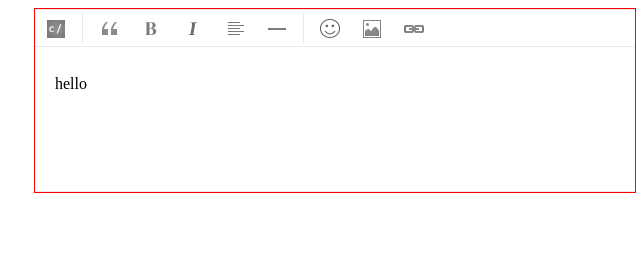
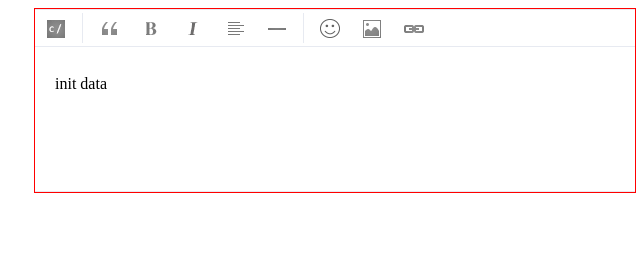
Before and after one commit to afuafuyo/richtexteditor, a plain HTML site: page demo/index.html in a window 1280 px wide. Shown: the full height of the page, 305-945 px from the left. Drawn offline with Linux system fonts and the light colour scheme.

Commit message:
change js

```diff
--- a/demo/index.html
+++ b/demo/index.html
@@ -10,7 +10,7 @@
 </head>
 <body>
 <div style="width: 600px; margin: 0 auto; border: 1px solid red">
-    <div id="editor"></div>
+    <div id="editor"><p>init data</p></div>
 </div>
 
 <div>
@@ -23,7 +23,7 @@
 <script>
 XEditor.plugins['myplugin'] = function(editor) {
     editor.addEventListener('ready', (editor, data) => {
-        editor.setContent('hello');
+        //editor.setContent('<p>hello</p>');
         console.log('done')
     });
     editor.addEventListener('keydown', () => {
--- a/index.js
+++ b/index.js
@@ -31,6 +31,7 @@
     this.events = {};
     this.fragment = this.doc.createDocumentFragment();
 
+    this.originData = '';
     this.defaultHtml = '<p><br></p>';
 
     this.widgetControllerInstances = {};
@@ -82,6 +83,7 @@
 
         this.wrapper = this.doc.getElementById(this.id);
         this.wrapper.className = 'xeditor-wrapper';
+        this.originData = this.wrapper.innerHTML;
         this.clearElementContent(this.wrapper);
 
         this.initWidgetsStructure();
@@ -90,6 +92,12 @@
 
         this.initEvent();
         this.runPlugins();
+
+        // 还原原始内容
+        if('' !== this.originData) {
+            this.root.innerHTML = this.originData;
+        }
+
         this.resetRangeAtEndElement();
 
         this.fireEvent('ready');
@@ -257,7 +265,7 @@
     setContent: function(data) {
         this.root.innerHTML = '' === data
             ? this.defaultHtml
-            : '<p>'+ data +'</p>';
+            : data;
 
         this.resetRangeAtEndElement();
     },
```
